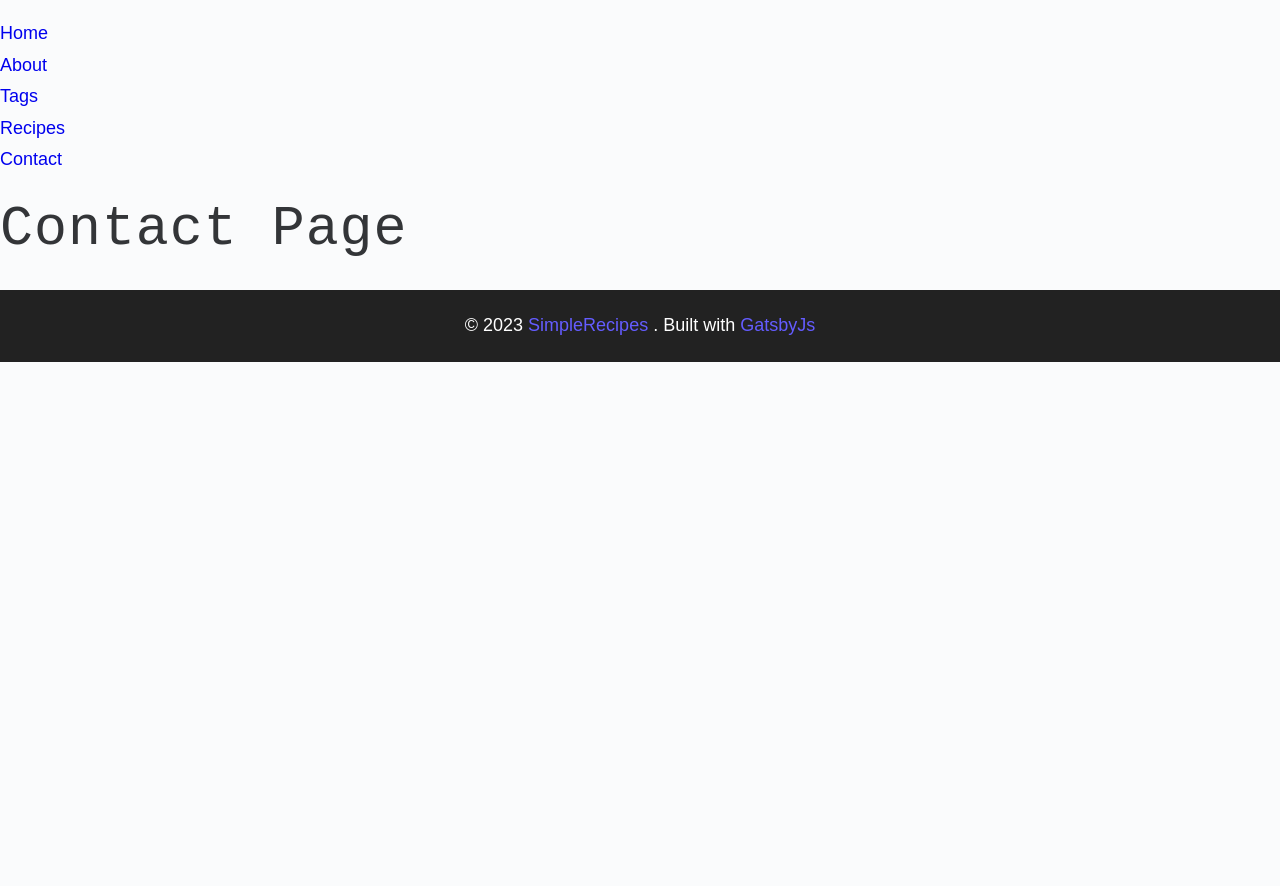
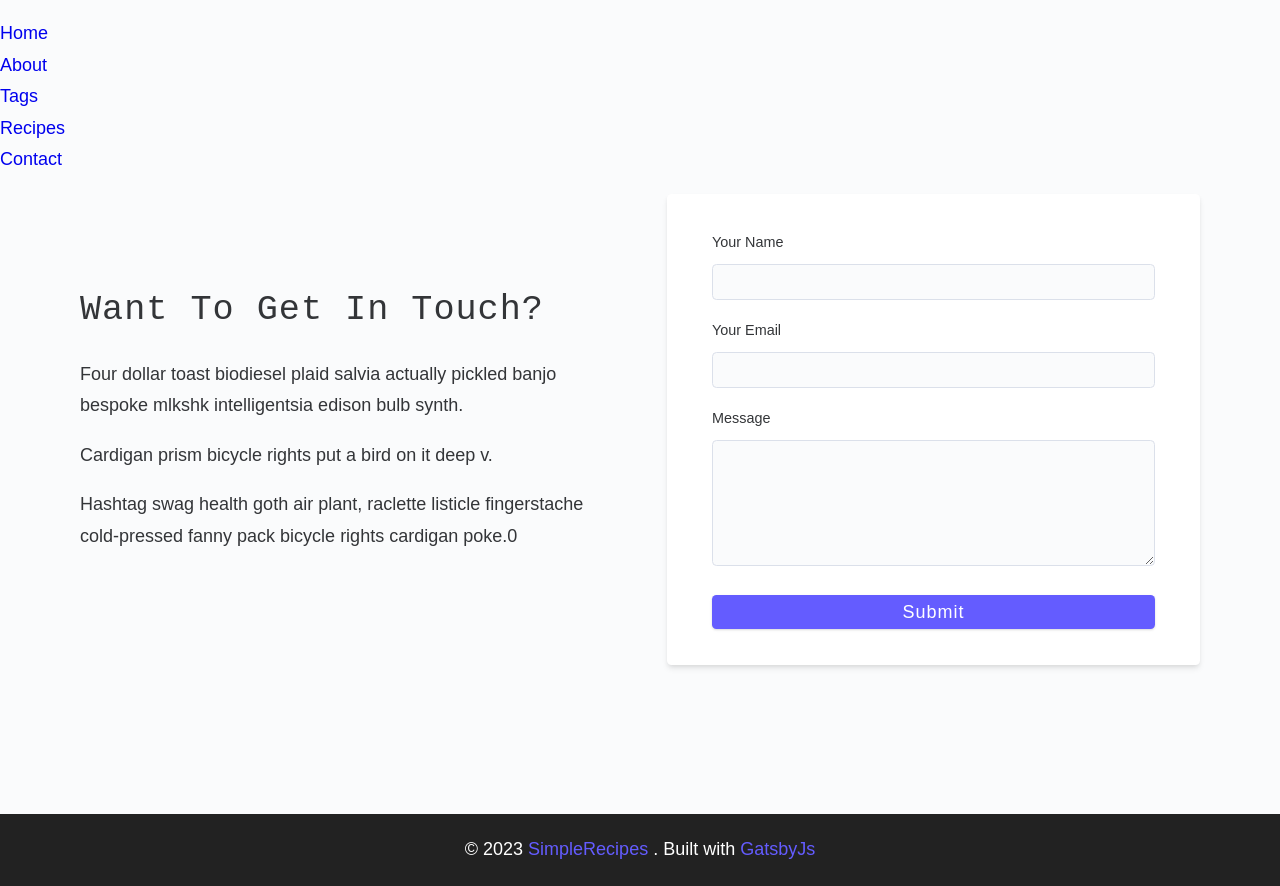
Before and after one commit to KarimMoustamid/Gatsby.js-Tutorial-and-Projects, a Gatsby site in the folder Tutorial/: page /contact in a window 1280 px wide. Before the commit the page ends 800 px from the top, so only its background shows below. Built offline with nearby package versions, Linux system fonts and the light colour scheme; Gatsby itself is replaced by a stand-in of ours.

Commit message:
contact page

```diff
--- a/Tutorial/src/pages/contact.js
+++ b/Tutorial/src/pages/contact.js
@@ -5,7 +5,37 @@
     return (
         <div>
             <Layout>
-                <h1>Contact Page</h1>
+                <main className="page">
+                    <section className="contact-page">
+                        <article className="contact-info">
+                        <h3>Want To Get In Touch?</h3>
+                        <p>Four dollar toast biodiesel plaid salvia actually pickled banjo bespoke mlkshk intelligentsia
+                            edison bulb synth.</p>
+                        <p>Cardigan prism bicycle rights put a bird on it deep v.</p>
+                        <p>Hashtag swag health goth air plant, raclette listicle fingerstache cold-pressed fanny pack
+                            bicycle rights cardigan poke.0</p>
+                        </article>
+                        <article>
+                            <form className="form contact-form">
+                                <div className="form-row">
+                                    <label htmlFor="name">your name</label>
+                                    <input type="text" name="name" id="name" />
+                                </div>
+                                <div className="form-row">
+                                    <label htmlFor="email">your email</label>
+                                    <input type="text" name="email" id="email" />
+                                </div>
+                                <div className="form-row">
+                                    <label htmlFor="message">message</label>
+                                    <textarea name="message" id="message"></textarea>
+                                </div>
+                                <button type="submit" className="btn block">
+                                    submit
+                                </button>
+                            </form>
+                        </article>
+                    </section>
+                </main>
             </Layout>
         </div>
     );
```
